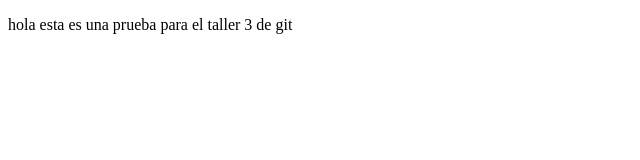
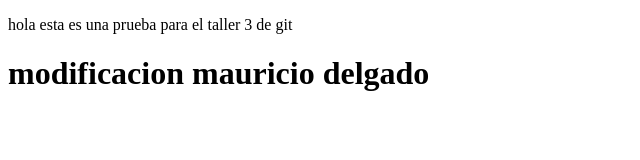
Before and after one commit to julio2275/TrbG37, a plain HTML site: page julio.html in a window 1280 px wide. Shown: the whole page, without its empty margins (0-640 px from the left). Drawn offline with Linux system fonts and the light colour scheme.

Commit message:
segundo comit

```diff
--- a/julio.html
+++ b/julio.html
@@ -7,5 +7,6 @@
 </head>
 <body>
     <p> hola esta es una prueba para el taller 3 de git</p>
+    <h1>modificacion mauricio delgado</h1>
 </body>
 </html>
```
